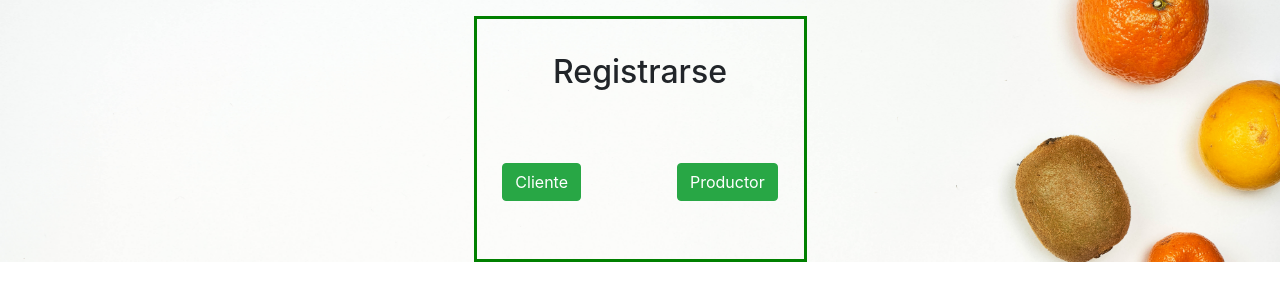
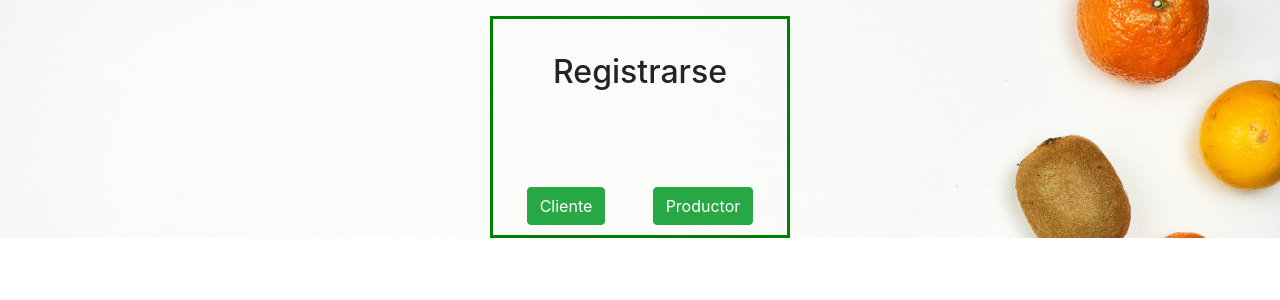
Before and after one commit to juanernestog/har-front, a React (Create React App) app: page /signup in a window 1280 px wide. Shown: the top 300 px of the page. Built offline with nearby package versions, Linux system fonts and the light colour scheme.

Commit message:
Adjusted styles on login and signup pages

```diff
--- a/src/pages/LogIn.js
+++ b/src/pages/LogIn.js
@@ -9,28 +9,18 @@ export default function LogIn() {
         style={{
           margin: 'auto',
           marginTop: '1rem',
-          width: '30%',
+          width: '300px',
           border: '3px solid green',
           padding: '10px',
           textAlign: 'center',
         }}
       >
         <h2 className="my-4">Iniciar Sesión</h2>
-        <div className="d-flex justify-content-center">
-          <Button
-            className="m-5"
-            as={Link}
-            variant="primary"
-            to="/login/clients"
-          >
+        <div className="d-flex justify-content-around mt-5 pt-5">
+          <Button as={Link} variant="primary" to="/login/clients">
             Cliente
           </Button>
-          <Button
-            className="m-5"
-            as={Link}
-            variant="primary"
-            to="/login/producers"
-          >
+          <Button as={Link} variant="primary" to="/login/producers">
             Productor
           </Button>
         </div>
--- a/src/pages/Signup.js
+++ b/src/pages/Signup.js
@@ -9,28 +9,18 @@ export default function SignUp() {
         style={{
           margin: 'auto',
           marginTop: '1rem',
-          width: '30%',
+          width: '300px',
           border: '3px solid green',
           padding: '10px',
           textAlign: 'center',
         }}
       >
         <h2 className="my-4">Registrarse</h2>
-        <div className="d-flex justify-content-center">
-          <Button
-            className="m-5"
-            as={Link}
-            variant="primary"
-            to="/signup/clients"
-          >
+        <div className="d-flex justify-content-around mt-5 pt-5">
+          <Button as={Link} variant="primary" to="/signup/clients">
             Cliente
           </Button>
-          <Button
-            className="m-5"
-            as={Link}
-            variant="primary"
-            to="/signup/producers"
-          >
+          <Button as={Link} variant="primary" to="/signup/producers">
             Productor
           </Button>
         </div>
--- a/src/pages/SignupClients.js
+++ b/src/pages/SignupClients.js
@@ -1,6 +1,14 @@
 import { ErrorMessage, Formik } from 'formik';
 import React, { useState } from 'react';
-import { Alert, Button, Form, Spinner } from 'react-bootstrap';
+import {
+  Alert,
+  Button,
+  Col,
+  Container,
+  Form,
+  Row,
+  Spinner,
+} from 'react-bootstrap';
 import { useNavigate } from 'react-router-dom';
 import * as Yup from 'yup';
 
@@ -56,6 +64,9 @@ export default function SignUp() {
     <>
       <h2 className="my-4">Sign Up</h2>
       {error && <Alert variant="danger">{error}</Alert>}
+      <Container>
+        <Row>
+          <Col sm={6}>
             <Formik
               initialValues={{}}
               onSubmit={onSubmit}
@@ -82,7 +93,9 @@ export default function SignUp() {
                       value={values.firstname}
                       required
                       className={
-                  touched.firstname && errors.firstname ? 'is-invalid' : ''
+                        touched.firstname && errors.firstname
+                          ? 'is-invalid'
+                          : ''
                       }
                     />
                     <ErrorMessage
@@ -121,7 +134,9 @@ export default function SignUp() {
                       onBlur={handleBlur}
                       value={values.email}
                       required
-                className={touched.email && errors.email ? 'is-invalid' : ''}
+                      className={
+                        touched.email && errors.email ? 'is-invalid' : ''
+                      }
                     />
                     <ErrorMessage
                       name="email"
@@ -167,12 +182,19 @@ export default function SignUp() {
                       component="div"
                     />
                   </Form.Group>
-            <Button variant="primary" type="submit" disabled={isSubmitting}>
+                  <Button
+                    variant="primary"
+                    type="submit"
+                    disabled={isSubmitting}
+                  >
                     Submit
                   </Button>
                 </Form>
               )}
             </Formik>
+          </Col>
+        </Row>
+      </Container>
     </>
   );
 }
--- a/src/pages/SignupProducers.js
+++ b/src/pages/SignupProducers.js
@@ -1,6 +1,14 @@
 import { ErrorMessage, Formik } from 'formik';
 import React, { useState } from 'react';
-import { Alert, Button, Form, Spinner } from 'react-bootstrap';
+import {
+  Alert,
+  Button,
+  Col,
+  Container,
+  Form,
+  Row,
+  Spinner,
+} from 'react-bootstrap';
 import { useNavigate } from 'react-router-dom';
 import * as Yup from 'yup';
 
@@ -56,6 +64,9 @@ export default function SignUp() {
     <>
       <h2 className="my-4">Sign Up</h2>
       {error && <Alert variant="danger">{error}</Alert>}
+      <Container>
+        <Row>
+          <Col sm={6}>
             <Formik
               initialValues={{}}
               onSubmit={onSubmit}
@@ -82,7 +93,9 @@ export default function SignUp() {
                       value={values.firstname}
                       required
                       className={
-                  touched.firstname && errors.firstname ? 'is-invalid' : ''
+                        touched.firstname && errors.firstname
+                          ? 'is-invalid'
+                          : ''
                       }
                     />
                     <ErrorMessage
@@ -121,7 +134,9 @@ export default function SignUp() {
                       onBlur={handleBlur}
                       value={values.email}
                       required
-                className={touched.email && errors.email ? 'is-invalid' : ''}
+                      className={
+                        touched.email && errors.email ? 'is-invalid' : ''
+                      }
                     />
                     <ErrorMessage
                       name="email"
@@ -167,12 +182,19 @@ export default function SignUp() {
                       component="div"
                     />
                   </Form.Group>
-            <Button variant="primary" type="submit" disabled={isSubmitting}>
+                  <Button
+                    variant="primary"
+                    type="submit"
+                    disabled={isSubmitting}
+                  >
                     Submit
                   </Button>
                 </Form>
               )}
             </Formik>
+          </Col>
+        </Row>
+      </Container>
     </>
   );
 }
```
Lines whose indentation alone changed are shown as unchanged.
